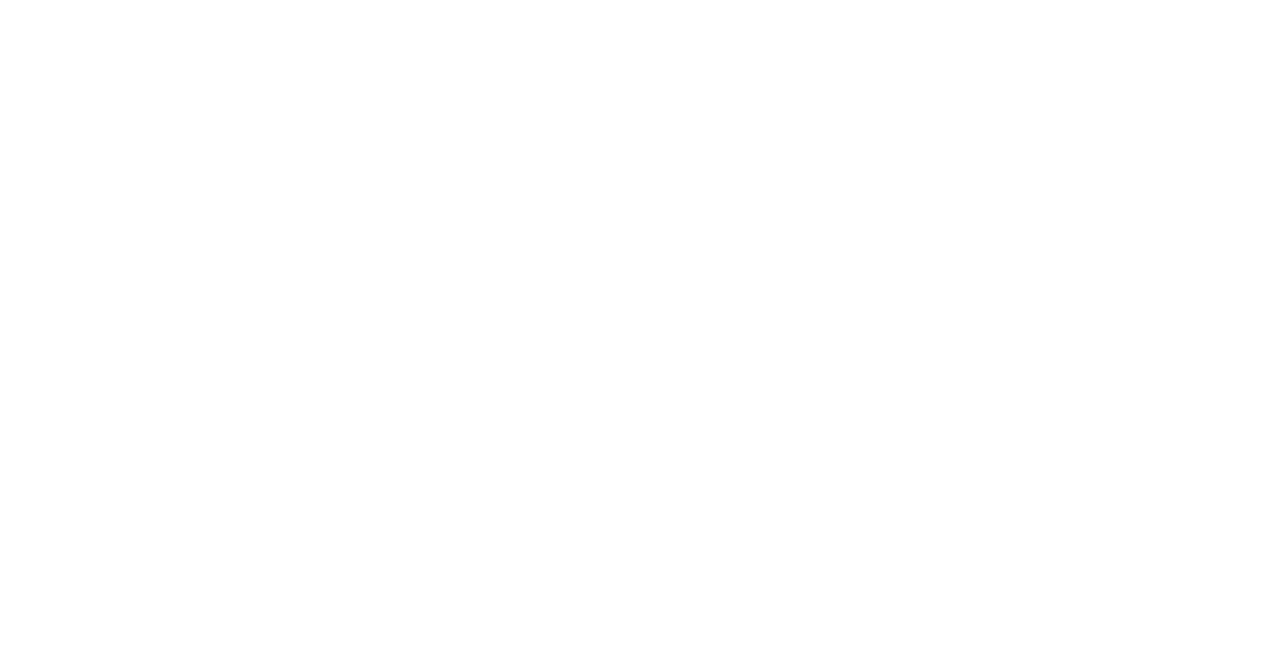
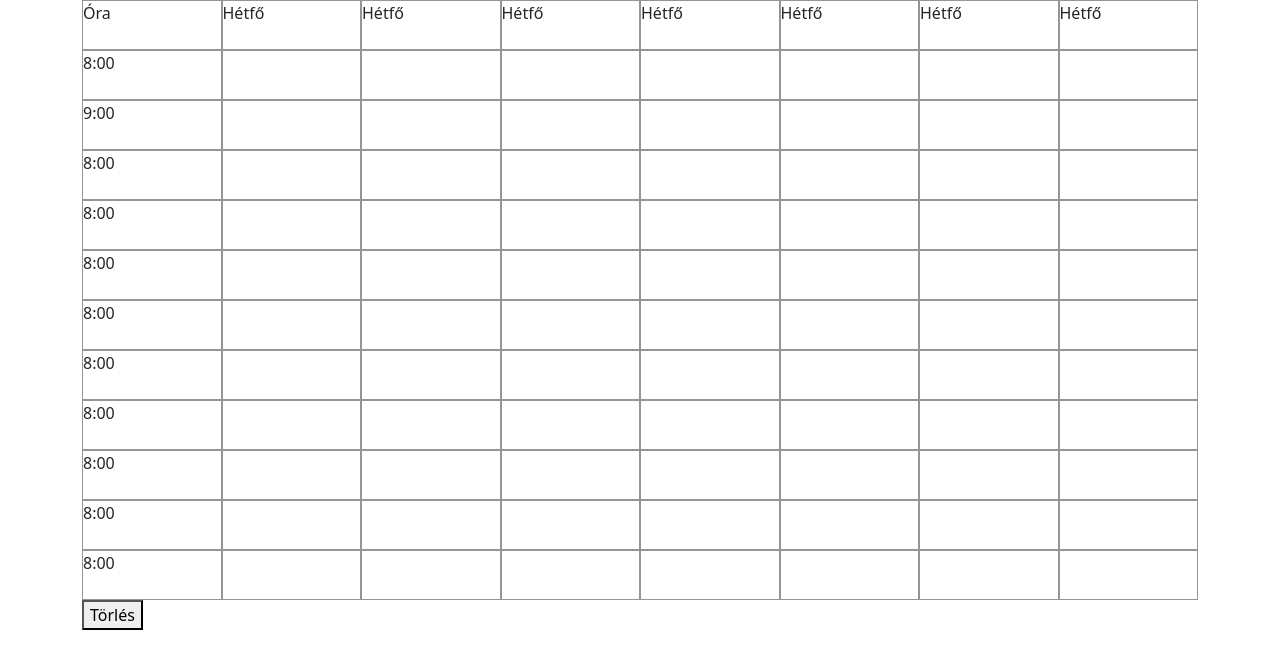
Before and after one commit to Roncsekdavid/SzaRD, a plain HTML site: page index.html in a window 1280 px wide. Drawn offline with nearby package versions, Linux system fonts and the light colour scheme.

Commit message:
az eddigi kód

```diff
--- a/css/style.css
+++ b/css/style.css
@@ -0,0 +1,33 @@
+.naptar {
+    display: grid;
+    grid-template-columns: repeat(8, 1fr);
+    grid-template-rows: repeat(12, 1fr);
+    height: 600px;
+}
+
+.ora {
+    grid-area: 1 / 1 / 13 / 2;
+    display: grid;
+    grid-template-columns: 1fr;
+    grid-template-rows: repeat(12,1fr);
+}
+
+
+.napok {
+    grid-area: 1 / 2 / 2 / 9;
+    display: grid;
+    grid-template-columns: repeat(7,1fr);
+    grid-template-rows: 1fr;
+}
+
+.mezok {
+    grid-area: 2 / 2 / 13 / 9;
+    display: grid;
+    grid-template-columns: repeat(7, 1fr);
+    grid-template-rows: repeat(11, 1fr);
+
+}
+
+.mezok div,.ora div,.napok div{
+    border: 1px solid #959595;
+}
--- a/index.html
+++ b/index.html
@@ -4,8 +4,121 @@
     <meta charset="UTF-8">
     <meta name="viewport" content="width=device-width, initial-scale=1.0">
     <title>Document</title>
+    <link rel="stylesheet" href="css/style.css">
+    <link href="https://cdn.jsdelivr.net/npm/bootstrap@5.3.3/dist/css/bootstrap.min.css" rel="stylesheet" integrity="sha384-QWTKZyjpPEjISv5WaRU9OFeRpok6YctnYmDr5pNlyT2bRjXh0JMhjY6hW+ALEwIH" crossorigin="anonymous">
+    <script src="js/main.js" defer></script>
 </head>
 <body>
+    <main class="container">
+        <div>
 
+        </div>
+        <div class="naptar">
+            <div class="ora">
+                <div>Óra</div>
+                <div>8:00</div>
+                <div>9:00</div>
+                <div>8:00</div>
+                <div>8:00</div>
+                <div>8:00</div>
+                <div>8:00</div>
+                <div>8:00</div>
+                <div>8:00</div>
+                <div>8:00</div>
+                <div>8:00</div>
+                <div>8:00</div>
+
+            </div>
+            <div class="napok">
+                <div>Hétfő</div>
+                <div>Hétfő</div>
+                <div>Hétfő</div>
+                <div>Hétfő</div>
+                <div>Hétfő</div>
+                <div>Hétfő</div>
+                <div>Hétfő</div>
+            </div>
+            <div class="mezok">
+                <div></div>
+                <div></div>
+                <div></div>
+                <div></div>
+                <div></div>
+                <div></div>
+                <div></div>
+                <div></div>
+                <div></div>
+                <div></div>
+                <div></div>
+                <div></div>
+                <div></div>
+                <div></div>
+                <div></div>
+                <div></div>
+                <div></div>
+                <div></div>
+                <div></div>
+                <div></div>
+                <div></div>
+                <div></div>
+                <div></div>
+                <div></div>
+                <div></div>
+                <div></div>
+                <div></div>
+                <div></div>
+                <div></div>
+                <div></div>
+                <div></div>
+                <div></div>
+                <div></div>
+                <div></div>
+                <div></div>
+                <div></div>
+                <div></div>
+                <div></div>
+                <div></div>
+                <div></div>
+                <div></div>
+                <div></div>
+                <div></div>
+                <div></div>
+                <div></div>
+                <div></div>
+                <div></div>
+                <div></div>
+                <div></div>
+                <div></div>
+                <div></div>
+                <div></div>
+                <div></div>
+                <div></div>
+                <div></div>
+                <div></div>
+                <div></div>
+                <div></div>
+                <div></div>
+                <div></div>
+                <div></div>
+                <div></div>
+                <div></div>
+                <div></div>
+                <div></div>
+                <div></div>
+                <div></div>
+                <div></div>
+                <div></div>
+                <div></div>
+                <div></div>
+                <div></div>
+                <div></div>
+                <div></div>
+                <div></div>
+                <div></div>
+                <div></div>
+            </div>
+        </div>
+        <button class="reset">Törlés</button>
+    </main>
 </body>
 </html>
--- a/js/main.js
+++ b/js/main.js
@@ -0,0 +1,22 @@
+
+
+const mezok_div = document.querySelectorAll(".mezok div");
+const resetBtn = document.querySelector(".reset")
+
+mezok_div.forEach((mezo,i) =>{
+    mezo.addEventListener("click",()=>{
+        let szoveg = prompt("Adj meg egy eseményt(vagy hagy üresen a törléshez)")
+        mezo.innerHTML = szoveg
+        if(i>=0 && i<=20 && szoveg != ""){
+            mezo.style.backgroundColor = "#8fd052"
+        }
+        else if(i>=21 && i<=)
+    })
+
+})
+resetBtn.addEventListener("click",()=>{
+    mezok_div.forEach(mezo =>{
+        mezo.innerHTML = ""
+        mezo.style.backgroundColor = "#fff"
+    })
+})
```
